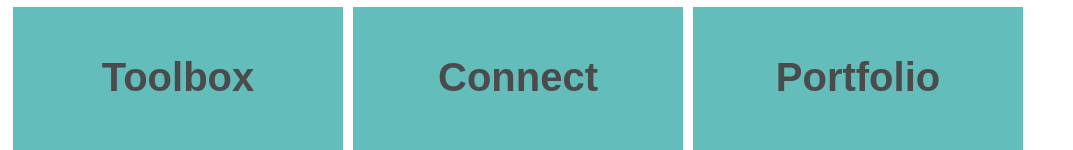
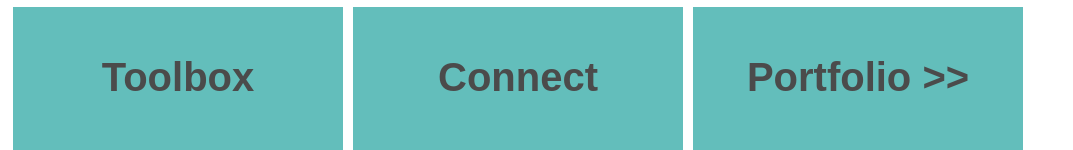
Before and after one commit to katikaa/katikaa.github.io, a plain HTML site: page index.html in a window 1280 px wide. Shown: the part 509-659 px from the top of the page, without its empty margins (0-1073 px from the left). Drawn offline with Linux system fonts and the light colour scheme.

Commit message:
Create index.html

```diff
--- a/index.html
+++ b/index.html
@@ -13,7 +13,7 @@
   <div class="city" onclick="myFunction3()"><h2 id="Education">Education</h2></div>
   <div class="city" onclick="myFunction4()"><h2 id="Toolbox">Toolbox</h2></div>
   <div class="city" onclick="myFunction5()"><h2 id="Connect">Connect</h2></div>
-  <div class="city"><h2 id="Portfolio >>">Portfolio</h2></div>
+  <div class="city"><h2 id="Portfolio">Portfolio >></h2></div>
   <img src="Screenshot%20(31).png" alt="TfL project - Personalisation">
   <img src="Screenshot%20(32).png" alt="TfL project - Travel Advice maps">
   <img src="Screenshot%20(33).png" alt="NASA Hackathon submission">
```
